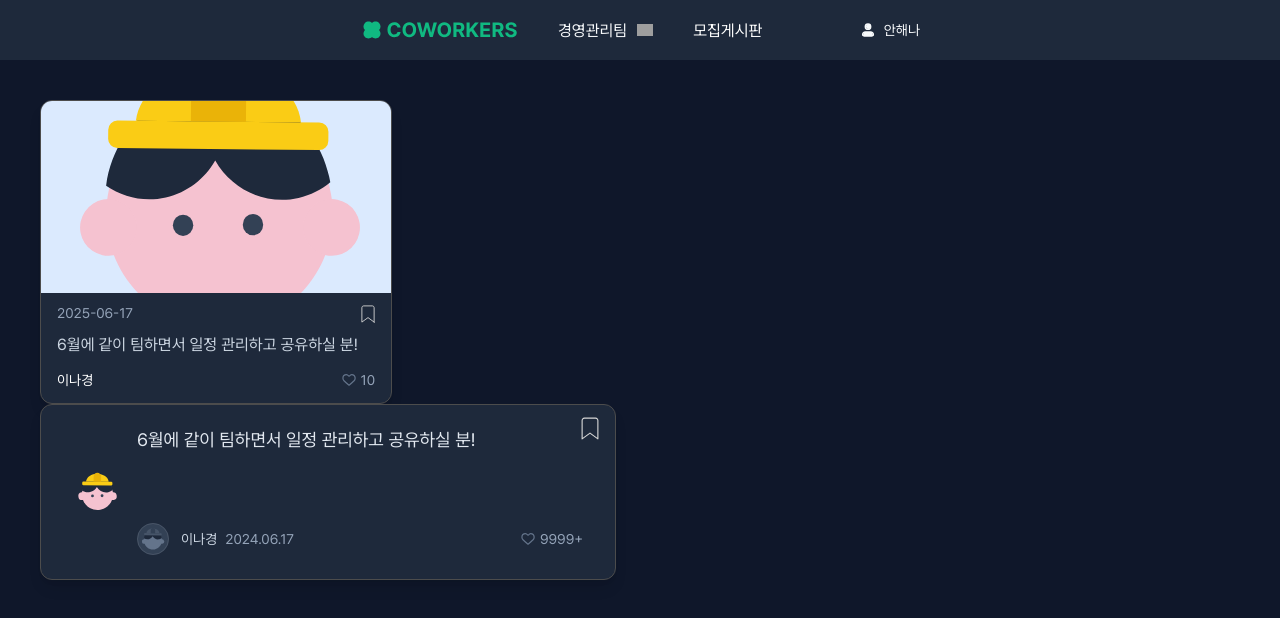
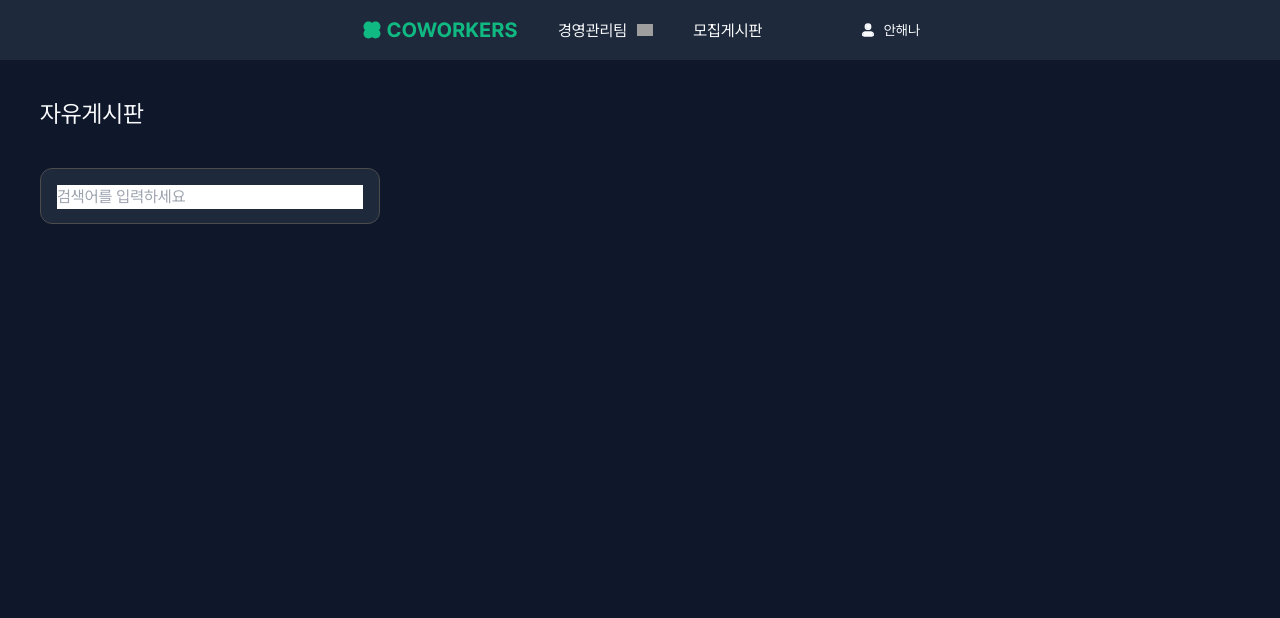
Before and after one commit to FE14-Part4-Team2/coworkers, a Next.js app: page /boards in a window 1280 px wide. Shown: the top 618 px of the page. Built offline with nearby package versions, Linux system fonts and the light colour scheme; grey boxes are pictures that could not be loaded.

Commit message:
feat: SearchInput 구현

```diff
--- a/src/app/(board)/boards/page.tsx
+++ b/src/app/(board)/boards/page.tsx
@@ -1,11 +1,18 @@
-import LongCard from "@/components/feature/Boards/LongCard";
-import ShortCard from "@/components/feature/Boards/ShortCard";
+// import LongCard from "@/components/feature/Boards/LongCard";
+// import ShortCard from "@/components/feature/Boards/ShortCard";
+
+import SearchInput from "@/components/feature/Boards/SearchInput";
 
 export default function Page() {
   return (
     <>
-      <ShortCard />
-      <LongCard />
+      <div className="flex flex-col">
+        <span className="text-2xl text-text-primary mb-[2.5rem]">
+          자유게시판
+        </span>
+
+        <SearchInput />
+      </div>
     </>
   );
 }
--- a/src/components/feature/Boards/LongCard.tsx
+++ b/src/components/feature/Boards/LongCard.tsx
@@ -3,37 +3,38 @@ import Image from "next/image";
 
 export default function LongCard() {
   return (
-    <div className="w-[36rem] h-[11rem] border border-card-border bg-bg-secondary rounded-xl px-8 py-6 shadow-lg relative flex items-center">
-      {/* 프로필 이미지 */}
-      <div className="w-12 h-12 rounded-full overflow-hidden flex-shrink-0">
+    <div className="w-[36rem] h-[11rem] border border-card-border bg-bg-secondary rounded-xl px-8 pt-6 pb-5 shadow-lg relative flex items-center">
+      <div className="w-[128px] h-[128px] rounded-lg overflow-hidden bg-blue-100 flex-shrink-0 relative">
         <Image
           src="/icons/icon-avatar.svg"
           alt="프로필"
-          width={48}
-          height={48}
+          fill
           className="object-cover"
         />
       </div>
 
-      {/* 내용: flex-col로 위(제목)-아래(하단정보) 퍼짐 */}
       <div className="ml-4 w-full h-full flex flex-col justify-between">
-        {/* 제목: 윗부분 */}
         <div className="text-2lg text-text-tertiary truncate">
           6월에 같이 팀하면서 일정 관리하고 공유하실 분!
         </div>
-        {/* 하단 정보: 아랫부분 */}
+
+        <div className="text-md text-text-secondary truncate">
+          혼자 공부하니까 공부가 잘 안되더라구요. <br />
+          같이 하실분 구합니다!
+        </div>
+
         <div className="flex items-center text-xs text-text-secondary">
-          <span className="flex items-center gap-3 text-md">
+          <span className="flex items-center gap-3 text-md text-icon-inverse">
             <Image
               src="/icons/icon-profile-default.svg"
               alt="작성자"
-              width={32}
-              height={32}
+              width={25}
+              height={25}
             />
             이나경
           </span>
-          <span className="text-md ml-2 text-interaction-inactive">
-            2024.06.17
+          <span className="text-md ml-3 text-interaction-inactive">
+            2025.06.17
           </span>
           <span className="flex items-center gap-1 ml-auto text-sm text-text-disabled ">
             <Image
--- /dev/null
+++ b/src/components/feature/Boards/SearchInput.tsx
@@ -0,0 +1,39 @@
+"use client";
+import { useState } from "react";
+
+interface SearchInputProps {
+  placeholder?: string;
+  onSearch?: (query: string) => void;
+}
+
+export default function SearchInput({
+  placeholder = "검색어를 입력하세요",
+  onSearch,
+}): SearchInputProps {
+  const [value, setValue] = useState("");
+
+  const handleChange = (e: React.ChangeEvent<HTMLInputElement>) => {
+    setValue(e.target.value);
+  };
+
+  const handleSubmit = (e: React.FormEvent) => {
+    e.preventDefault();
+    if (onSearch) onSearch(value);
+  };
+
+  return (
+    <>
+      <form
+        onSubmit={handleSubmit}
+        className="w-full p-[1rem] h-[3.5rem] bg-bg-secondary border border-card-border rounded-xl"
+      >
+        <input
+          type="text"
+          placeholder={placeholder}
+          value={value}
+          onChange={handleChange}
+        />
+      </form>
+    </>
+  );
+}
--- a/src/components/feature/Boards/ShortCard.tsx
+++ b/src/components/feature/Boards/ShortCard.tsx
@@ -15,8 +15,8 @@ export default function ShortCard() {
 
       <div className="px-4 py-3">
         <div className="flex items-center justify-between">
-          <span className="flex gap-2 text-md text-text-disabled">
-            2025-06-17
+          <span className="flex gap-3 text-md text-text-disabled">
+            2025.06.17
           </span>
           <Image
             src="/icons/icon-bookmark2.svg"
@@ -27,13 +27,19 @@ export default function ShortCard() {
           />
         </div>
 
-        <div className="mt-3 text-lg text-text-secondary mb-4">
+        <div className="mt-3 text-lg text-text-tertiary mb-4">
           6월에 같이 팀하면서 일정 관리하고 공유하실 분!
         </div>
 
-        <div className="flex justify-between items-center">
+        <div className="flex gap-3 items-center">
+          <Image
+            src="/icons/icon-profile-default.svg"
+            alt="작성자"
+            width={25}
+            height={25}
+          />
           <div className="text-sm text-text-Primary ">이나경</div>
-          <div className="flex gap-1 items-center">
+          <div className="flex gap-1 items-center ml-auto">
             <Image
               src="/icons/icon-heart.svg"
               alt="하트"
```
